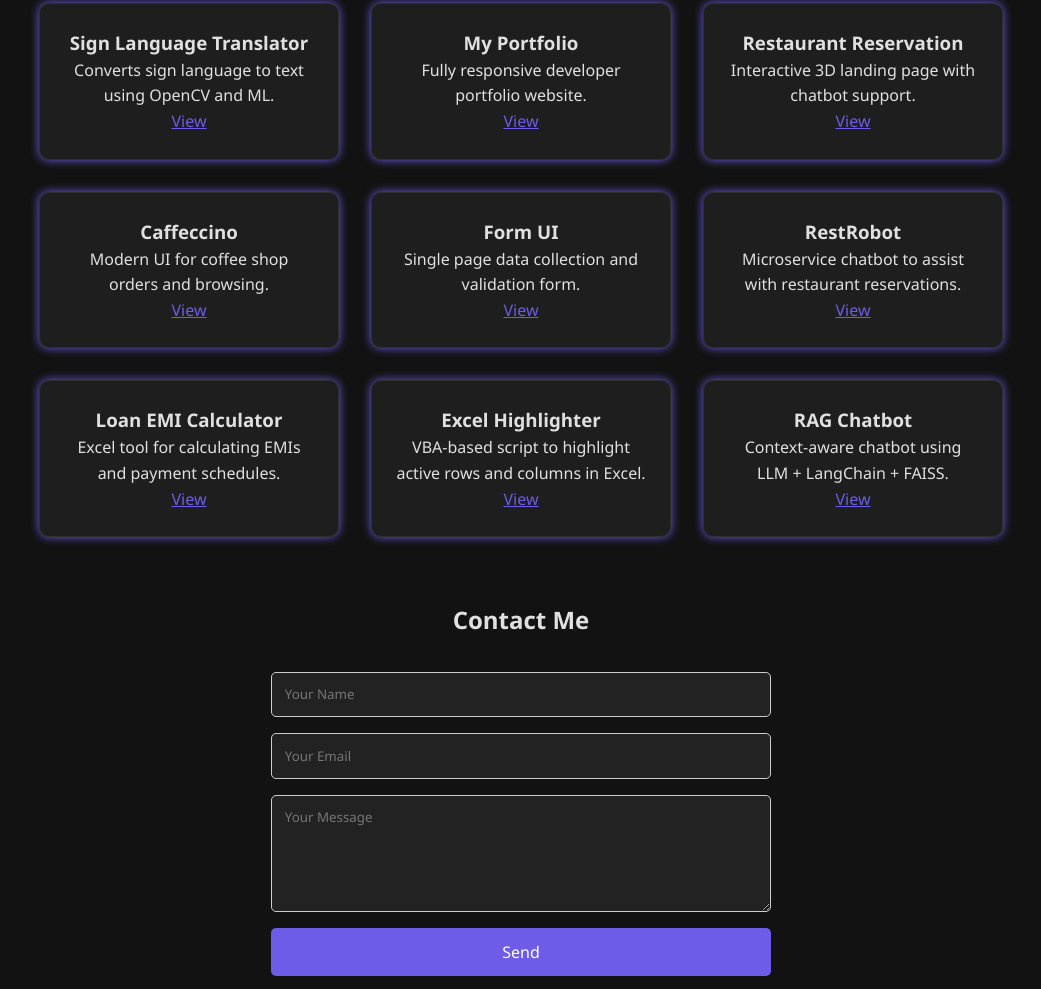
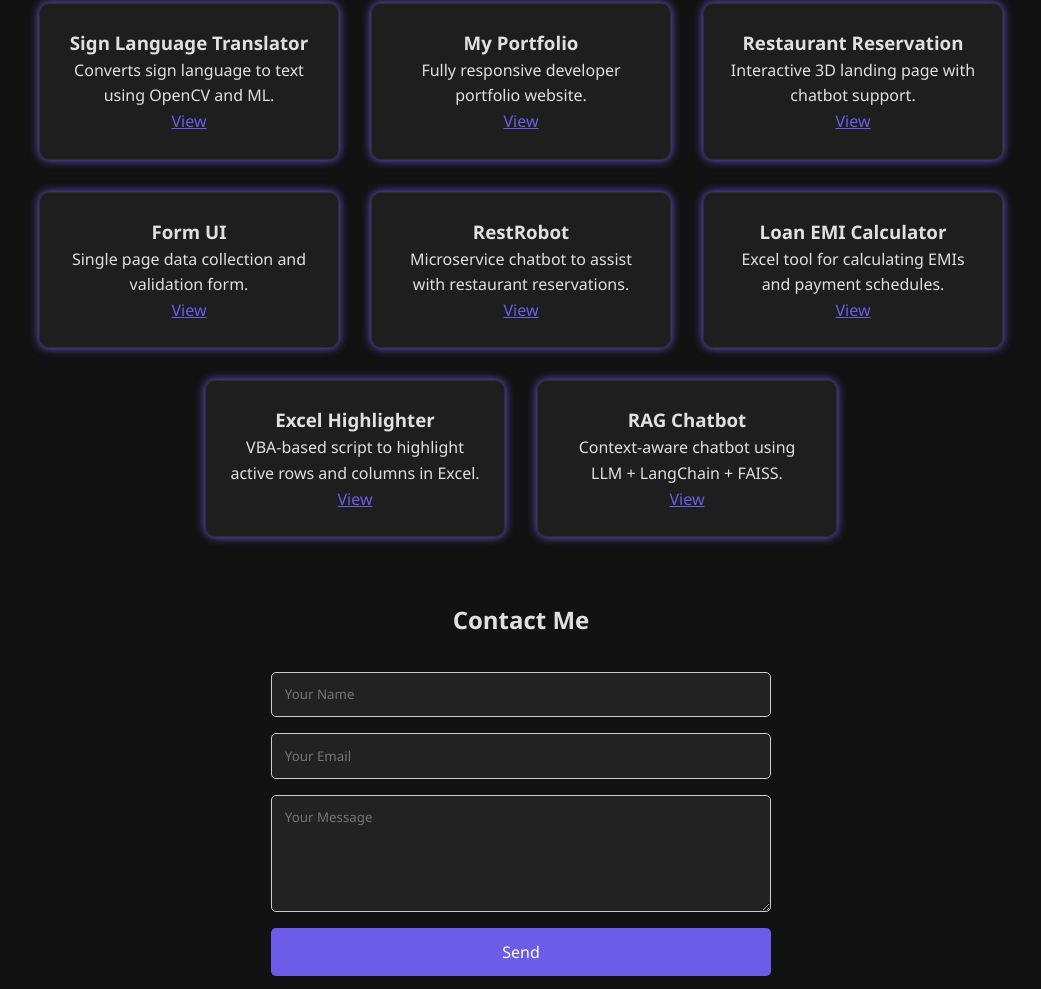
Before and after one commit to Rimjhimjhaa/portfolio, a plain HTML site: page index.html in a window 1280 px wide. Shown: the part 853-1842 px from the top of the page, without its empty margins (119-1160 px from the left). Drawn offline with nearby package versions, Linux system fonts and the light colour scheme.

Commit message:
Update project links and remove Caffeccino card
Updated project links and removed a project card.

```diff
--- a/index.html
+++ b/index.html
@@ -96,14 +96,10 @@
   <div class="project-card" data-tags="Frontend">
     <h3>Restaurant Reservation</h3>
     <p>Interactive 3D landing page with chatbot support.</p>
-    <a href="https://rimjhimjhaa.github.io/restrobot/" target="_blank">View</a>
+    <a href="https://github.com/Rimjhimjhaa/bot-json-file/" target="_blank">View</a>
   </div>
 
-  <div class="project-card" data-tags="Frontend">
-    <h3>Caffeccino</h3>
-    <p>Modern UI for coffee shop orders and browsing.</p>
-    <a href="https://github.com/Rimjhimjhaa/third-repository-" target="_blank">View</a>
-  </div>
+
 
   <div class="project-card" data-tags="Frontend">
     <h3>Form UI</h3>
```
